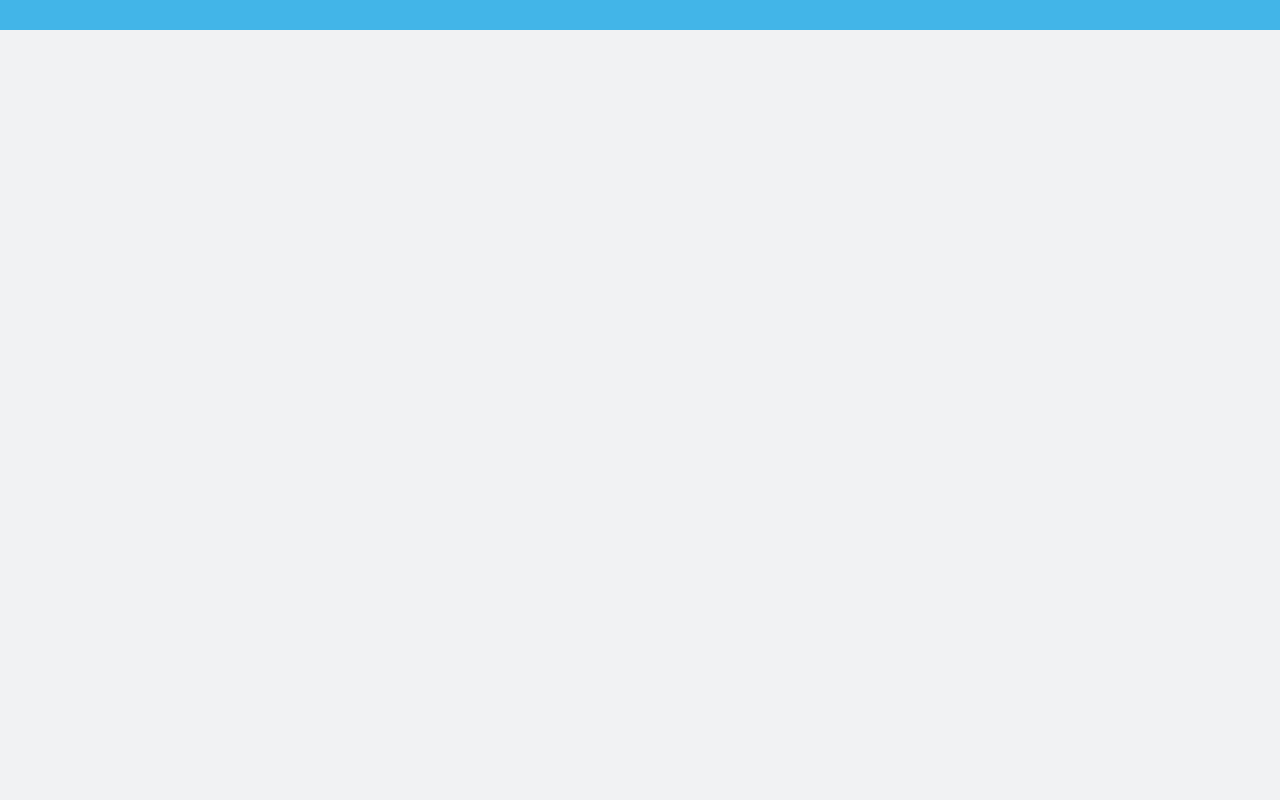
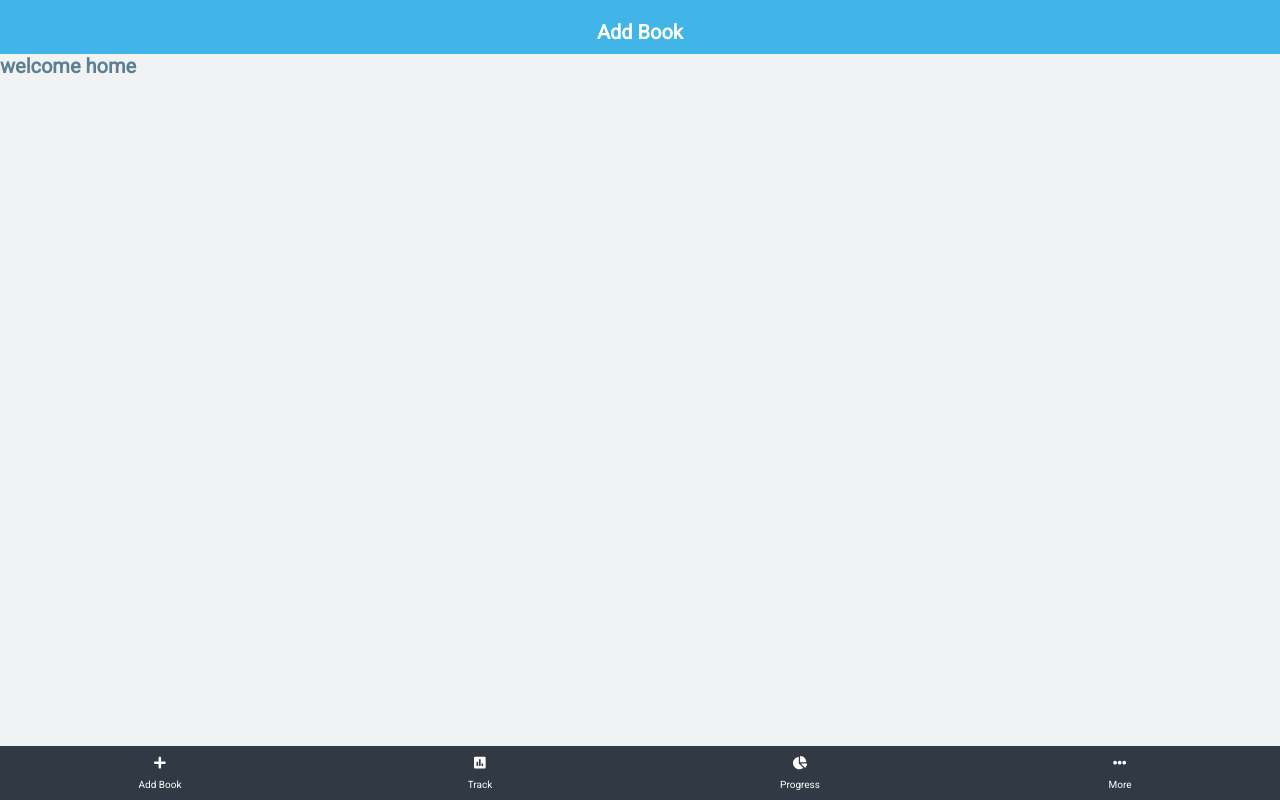
Before and after one commit to meronogbai/track-books, a React (Create React App) app: page /add-book in a window 1280 px wide. Built offline with nearby package versions, Linux system fonts and the light colour scheme; no server answers; sample sign-in values are in the browser's storage.

Commit message:
Rename Home to AddBook

```diff
--- a/src/components/Home.js
+++ b/src/components/AddBook.js
@@ -12,7 +12,7 @@ const Home = () => {
   const token = localStorage.getItem('token');
   const books = useSelector(state => state.books);
   useEffect(() => {
-    dispatch(changeTitle('Home'));
+    dispatch(changeTitle('Add Book'));
     if (token) {
       dispatch(getBooks(token));
     } else {
--- a/src/components/Nav.js
+++ b/src/components/Nav.js
@@ -7,7 +7,7 @@ const { Link } = require('react-router-dom');
 
 const Nav = () => (
   <nav className="Nav">
-    <Link to="/home">
+    <Link to="/add-book">
       <FontAwesomeIcon icon={faPlus} size="lg" />
       <span>Add Book</span>
     </Link>
--- a/src/containers/App.js
+++ b/src/containers/App.js
@@ -1,7 +1,7 @@
 import {
   BrowserRouter, Redirect, Route, Switch,
 } from 'react-router-dom';
-import Home from '../components/Home';
+import AddBook from '../components/AddBook';
 import Header from '../components/Header';
 import Login from './Login';
 import Signup from './Signup';
@@ -14,9 +14,9 @@ const App = () => {
       <BrowserRouter>
         <Switch>
           <Route exact path="/">
-            {token ? <Redirect to="/home" /> : <Signup />}
+            {token ? <Redirect to="/add-book" /> : <Signup />}
           </Route>
-          <Route exact path="/home" component={Home} />
+          <Route exact path="/add-book" component={AddBook} />
           <Route exact path="/login" component={Login} />
           <Route exact path="/signup" component={Signup} />
         </Switch>
```
